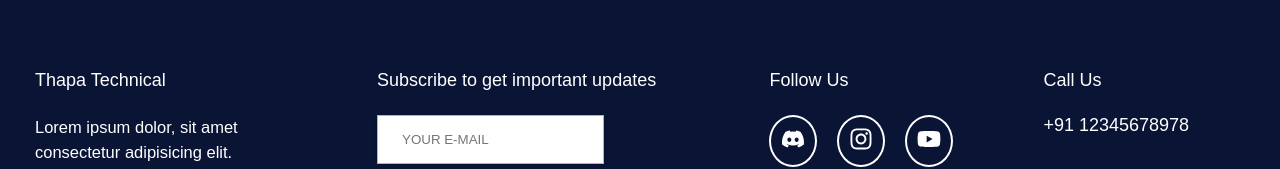
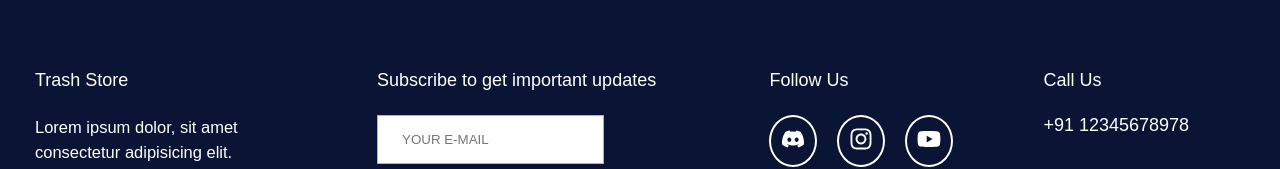
Before and after one commit to ze-n/trashstore, a React (Create React App) app: page / in a window 1280 px wide. Shown: the part 1881-2050 px from the top of the page. Built offline with nearby package versions, Linux system fonts and the light colour scheme.

Commit message:
used anchor tag for calling functionality

```diff
--- a/src/components/Footer.jsx
+++ b/src/components/Footer.jsx
@@ -27,7 +27,7 @@ const Footer = () => {
         <footer>
           <div className="container grid grid-four-column">
             <div className="footer-about">
-              <h3>Thapa Technical</h3>
+              <h3>Trash Store</h3>
               <p>Lorem ipsum dolor, sit amet consectetur adipisicing elit. </p>
             </div>
             <div className="footer-subscribe">
@@ -59,7 +59,9 @@ const Footer = () => {
             </div>
             <div className="footer-contact">
               <h3>Call Us</h3>
-              <h3>+91 12345678978</h3>
+              <a href="tel:+91 1234567909">
+                <h3>+91 12345678978</h3>
+              </a>
             </div>
           </div>
 
```
